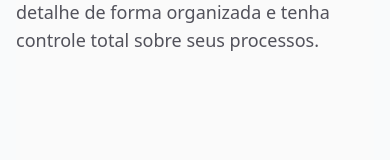
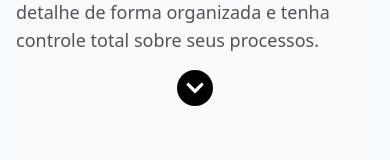
Before and after one commit to Dannick10/yksync_frontend, a Next.js app: page / in a window 390 px wide. Shown: the part 1118-1278 px from the top of the page. Built offline with nearby package versions, Linux system fonts and the light colour scheme; no server answers.

Commit message:
fix/responsive and fix animation

```diff
--- a/src/app/(public)/components/FeaturedProject.tsx
+++ b/src/app/(public)/components/FeaturedProject.tsx
@@ -1,6 +1,7 @@
 import Image from "next/image";
 import React, { useRef } from "react";
-import { motion, useScroll, useSpring, useTransform } from "framer-motion";
+import { motion, useScroll, useSpring } from "framer-motion";
+import { FaChevronDown } from "react-icons/fa";
 
 type featureProject = {
   title: string;
@@ -36,6 +37,7 @@ const FeaturedProject = () => {
     },
   ];
 
+  const projectsRef = useRef<(HTMLDivElement | null)[]>([]);
   const containerRef = useRef<HTMLDivElement>(null);
   const { scrollYProgress } = useScroll({
     target: containerRef,
@@ -48,10 +50,23 @@ const FeaturedProject = () => {
     restDelta: 0.001,
   });
 
+  const scrollToProject = (index: number) => {
+    projectsRef.current[index]?.scrollIntoView({
+      behavior: "smooth",
+      block: "center",
+    });
+  };
+
+  const handleNext = (currentIndex: number) => {
+    const nextIndex = (currentIndex + 1) % featureProjects.length;
+    scrollToProject(nextIndex);
+  };
+
+
+
   return (
     <>
-      <section className="relative">
-
+      <section className="relative ">
         <div className="absolute top-0 left-0 h-2 w-full bg-zinc-50 z-20 "></div>
 
         <motion.div className="sticky container mx-auto top-20 rounded-md left-0 w-full h-2 bg-zinc-500 z-10 overflow-hidden">
@@ -61,54 +76,58 @@ const FeaturedProject = () => {
           />
         </motion.div>
 
-        <div ref={containerRef} className="container mx-auto px-4 py-10">
+        <div ref={containerRef} className="container mx-auto px-4 py-10 ">
           <div className="space-y-20">
             {featureProjects.map((project, i) => {
               const delay = i * 0.15;
+              const OneByOne = i % 2 == 0;
+
               return (
-                <motion.div
+                <div
                   key={i}
-                  className={`flex flex-col-reverse ${i % 2 == 0 ? "md:flex-row" : "md:flex-row-reverse"} gap-8 items-center justify-center sticky top-40 md:top-20 left-0 bg-zinc-50 h-screen`}
-                  initial={{ opacity: 0, y: 50 }}
-                  whileInView={{ opacity: 1, y: 0 }}
-                  transition={{
-                    duration: 0.8,
-                    ease: [0.16, 0.77, 0.47, 0.97],
-                    delay,
+                  ref={(el) => {
+                    if (el) projectsRef.current[i] = el;
                   }}
+                  className={`flex flex-col-reverse ${OneByOne ? "md:flex-row" : "md:flex-row-reverse"} gap-8 items-center justify-center sticky top-40 md:top-20 left-0 bg-zinc-50 h-screen`}
                 >
                   <motion.div
                     className="flex-1 flex flex-col gap-4 relative"
-                    initial={{ x: i % 2 === 0 ? -50 : 50 }}
-                    whileInView={{ x: 0 }}
-                    transition={{ duration: 0.6, delay: delay + 0.2 }}
+                    initial={{ x: OneByOne ? -10 : 10, opacity: 0 }}
+                    whileInView={{ x: 0, opacity: 1 }}
+                    transition={{
+                      duration: 0.6,
+                      ease: "linear",
+                      delay: delay + 0.1,
+                    }}
                   >
                     <h2 className="text-3xl md:text-5xl font-bold text-gray-950">
                       {project.title}
                     </h2>
                     <p className="text-zinc-600 text-lg">{project.subtitle}</p>
 
-                    <motion.div
-                      className="absolute -top-16 left-0 bg-black w-10 h-10 flex justify-center items-center font-bold rounded-full text-white z-10"
-                      initial={{ scale: 2, opacity: 0 }}
-                      whileInView={{ scale: 1, opacity: 1 }}
-                      transition={{
-                        duration: 0.6,
-                        ease: "backOut",
-                        delay: delay + .8,
-                      }}
+                    <div className="absolute -top-16 left-0 bg-black w-10 h-10 flex justify-center items-center font-bold rounded-full text-white z-10">
+                      {i + 1}
+                    </div>
+                    <div
+                      className={`flex items-center ${OneByOne ? "md:items-end" : "md:items-start"} flex-col ${i === featureProjects.length -1 && 'hidden'}`}
                     >
-                      {i + 1}
-                    </motion.div>
+                      <button
+                        onClick={() => handleNext(i)}
+                        className="p-2 hover:bg-gray-200 rounded-full text-xl bg-black text-white"
+                        aria-label="Próximo projeto"
+                      >
+                        <FaChevronDown />
+                      </button>
+                    </div>
                   </motion.div>
 
                   <motion.div
                     className=""
-                    initial={{ scale: 0.9, opacity: 0 }}
+                    initial={{ scale: 0.7, opacity: 0 }}
                     whileInView={{ scale: 1, opacity: 1 }}
                     transition={{
-                      duration: 0.6,
-                      ease: "backOut",
+                      duration: 0.3,
+                      ease: "linear",
                       delay: delay + 0.1,
                     }}
                   >
@@ -123,7 +142,7 @@ const FeaturedProject = () => {
                       />
                     </div>
                   </motion.div>
-                </motion.div>
+                </div>
               );
             })}
           </div>
```
